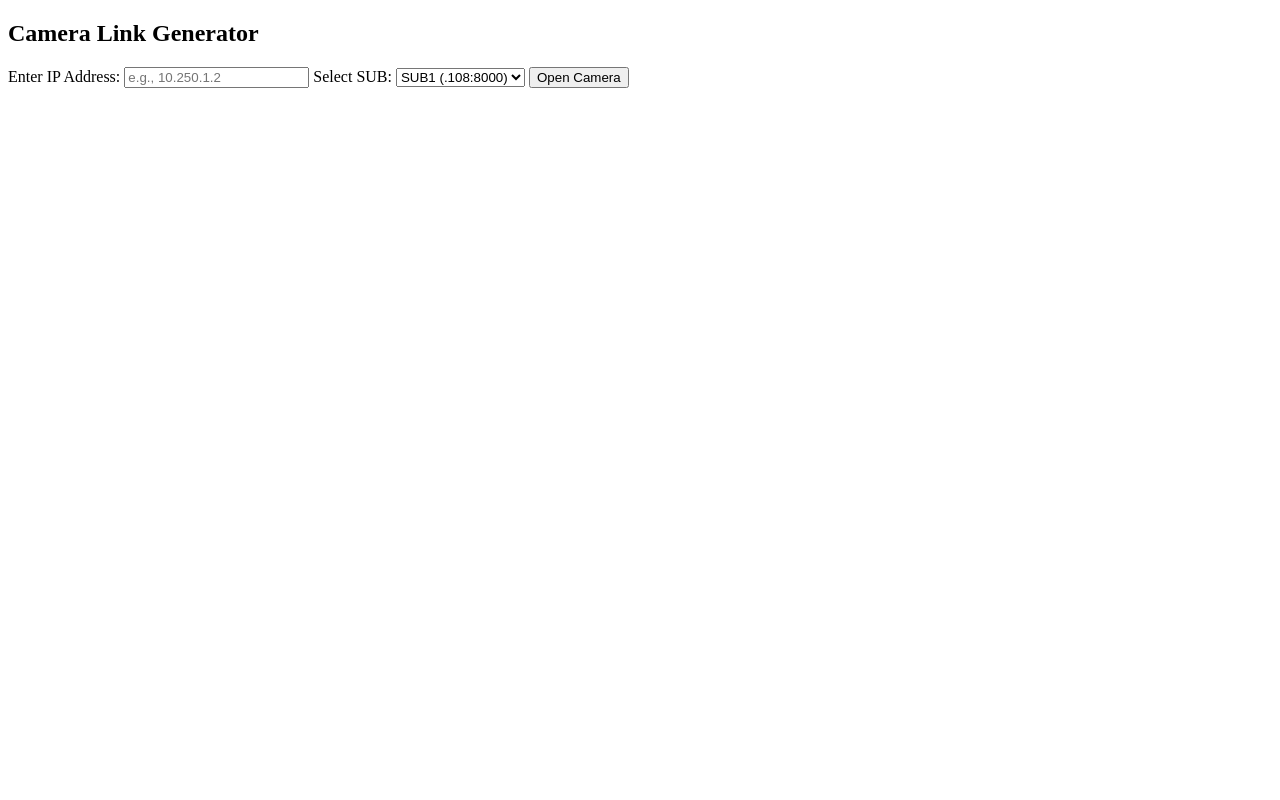
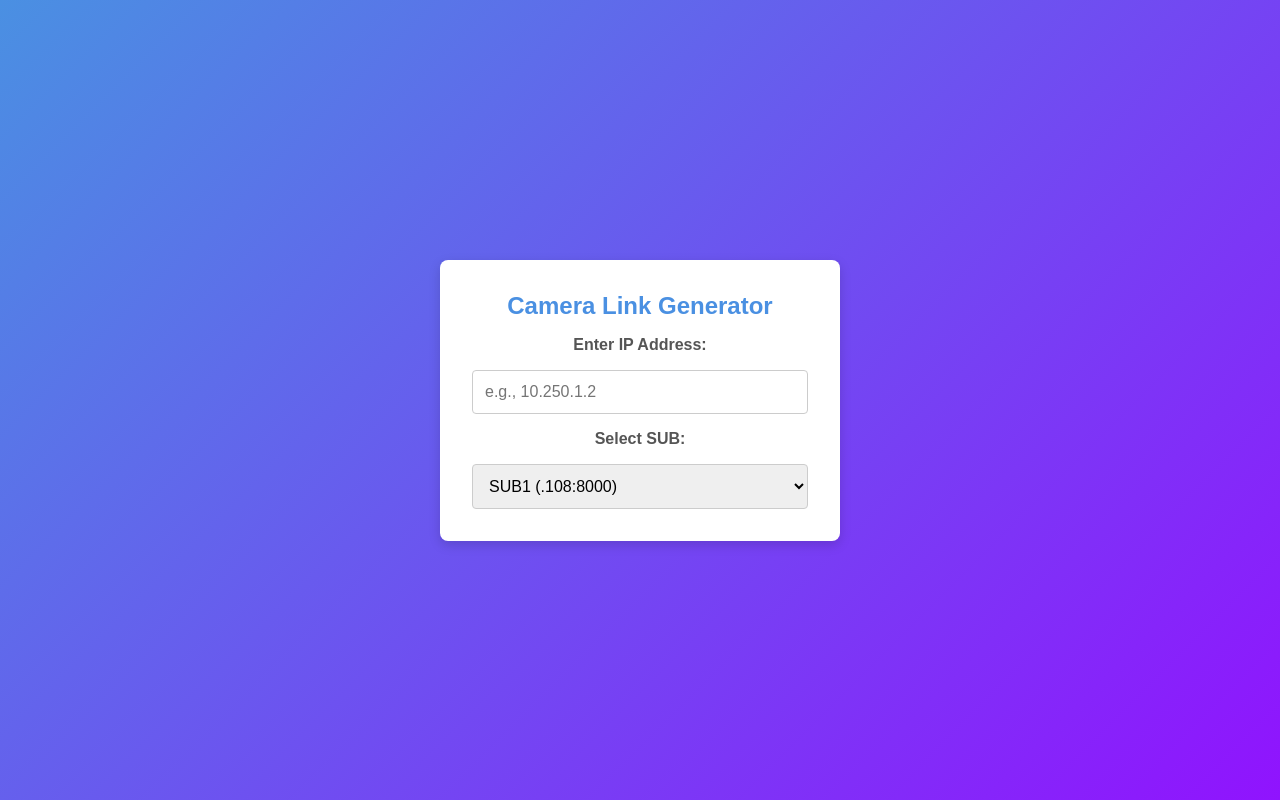
Before and after one commit to deco-io/cctv-link, a plain HTML site: page index.html in a window 1280 px wide. Drawn offline with Linux system fonts and the light colour scheme.

Commit message:
Update index.html

```diff
--- a/index.html
+++ b/index.html
@@ -4,8 +4,79 @@
   <meta charset="UTF-8">
   <meta name="viewport" content="width=device-width, initial-scale=1.0">
   <title>Camera Link Generator</title>
+  <style>
+    /* Reset some basic styling */
+    * {
+      margin: 0;
+      padding: 0;
+      box-sizing: border-box;
+    }
+
+    /* Body Styling */
+    body {
+      font-family: Arial, sans-serif;
+      display: flex;
+      justify-content: center;
+      align-items: center;
+      height: 100vh;
+      background: linear-gradient(135deg, #4a90e2, #9013fe);
+      color: #333;
+    }
+
+    /* Container Styling */
+    .container {
+      background: #fff;
+      padding: 2rem;
+      border-radius: 8px;
+      box-shadow: 0 4px 12px rgba(0, 0, 0, 0.15);
+      max-width: 400px;
+      width: 100%;
+      text-align: center;
+    }
+
+    h2 {
+      margin-bottom: 1rem;
+      color: #4a90e2;
+    }
+
+    label {
+      display: block;
+      margin-top: 1rem;
+      margin-bottom: 0.5rem;
+      font-weight: bold;
+      color: #555;
+    }
+
+    input, select {
+      width: 100%;
+      padding: 0.75rem;
+      margin-top: 0.5rem;
+      border: 1px solid #ccc;
+      border-radius: 4px;
+      font-size: 1rem;
+    }
+
+    /* Button Styling */
+    button {
+      margin-top: 1.5rem;
+      padding: 0.75rem 1.5rem;
+      border: none;
+      border-radius: 4px;
+      background-color: #4a90e2;
+      color: #fff;
+      font-size: 1rem;
+      font-weight: bold;
+      cursor: pointer;
+      transition: background-color 0.3s ease;
+    }
+
+    button:hover {
+      background-color: #3a78c2;
+    }
+  </style>
 </head>
 <body>
+  <div class="container">
     <h2>Camera Link Generator</h2>
 
     <!-- Input for IP address -->
@@ -16,33 +87,4 @@
     <label for="subSelect">Select SUB:</label>
     <select id="subSelect">
       <option value=".108:8000">SUB1 (.108:8000)</option>
-    <option value=".109:8001">SUB2 (.109:8001)</option>
-    <option value=".110:8002">SUB3 (.110:8002)</option>
-  </select>
-
-  <!-- Button to generate the link -->
-  <button onclick="generateLink()">Open Camera</button>
-
-  <script>
-    function generateLink() {
-      // Get the IP and SUB values
-      const ipAddress = document.getElementById("ipAddress").value;
-      const selectedSub = document.getElementById("subSelect").value;
-
-      // Split the IP to replace the last segment
-      const ipParts = ipAddress.split(".");
-      if (ipParts.length !== 4) {
-        alert("Please enter a valid IP address.");
-        return;
-      }
-
-      // Replace the last part of the IP and create the final URL
-      ipParts[3] = selectedSub;
-      const finalUrl = `http://${ipParts.join("")}`;
-
-      // Open the link in a new tab
-      window.open(finalUrl, "_blank");
-    }
-  </script>
-</body>
-</html>
+      <opt
```
Lines whose indentation alone changed are shown as unchanged.
